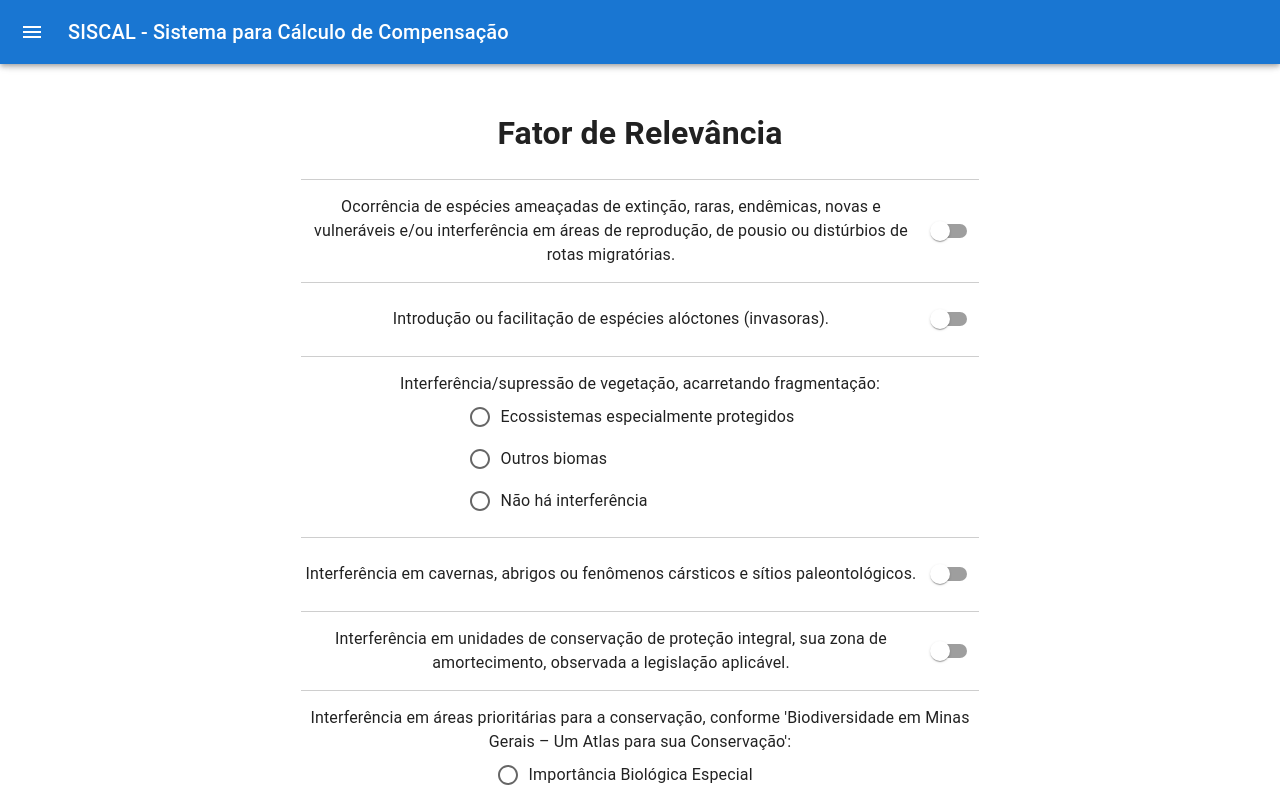
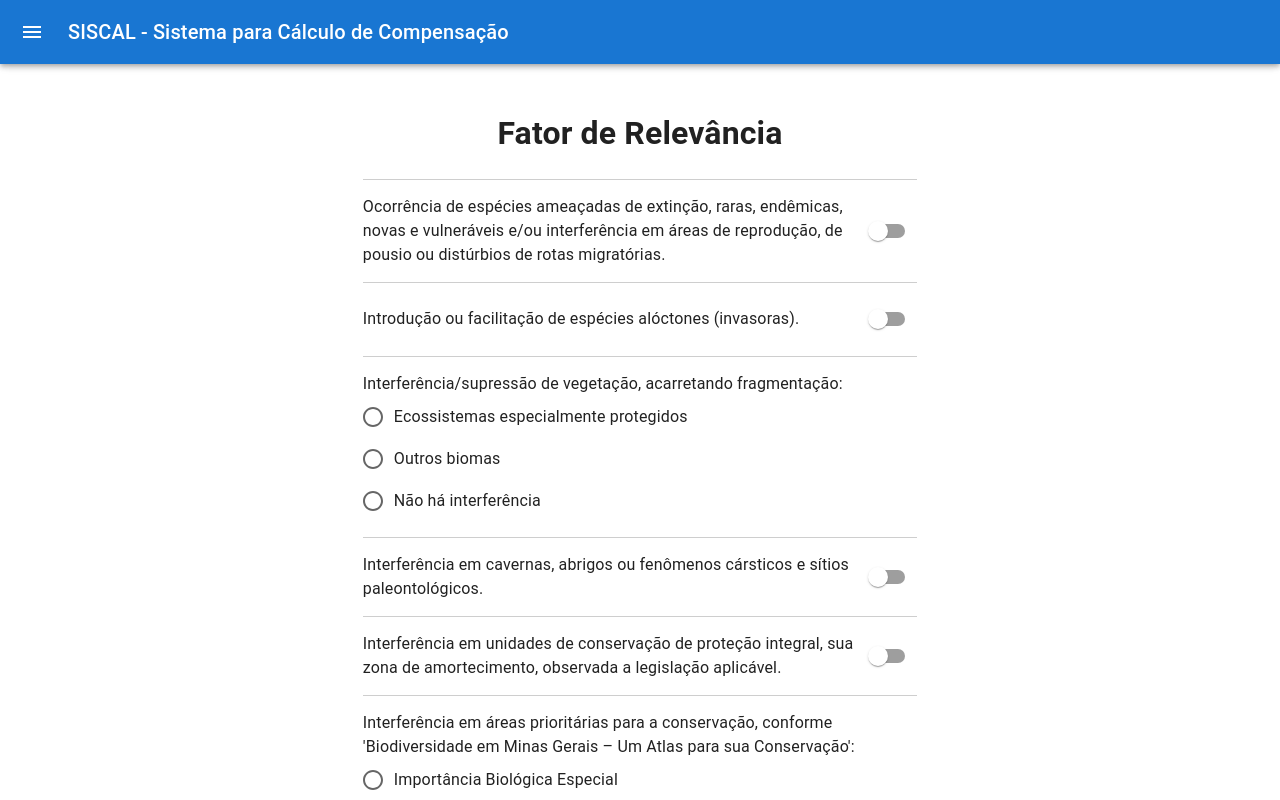
Before and after one commit to alexbraga/siscal-react, a React (Create React App) app: page / in a window 1280 px wide. Both pictures are taken after a click on the button "PRÓXIMO". Shown: the top 800 px of the page. Built offline with nearby package versions, Linux system fonts and the light colour scheme.

Commit message:
Align Relevance Factor form to the left

```diff
--- a/src/components/RelevanceFactorForm/styles.css
+++ b/src/components/RelevanceFactorForm/styles.css
@@ -1,5 +1,5 @@
 .table-container {
-  width: 55%;
+  width: 45%;
   margin: auto;
 }
 
@@ -7,6 +7,10 @@ table {
   border-collapse: collapse;
   border-spacing: 0;
   width: 100%;
+}
+
+.rf-table tbody {
+  text-align: left;
 }
 
 .rf-table tbody tr {
```
